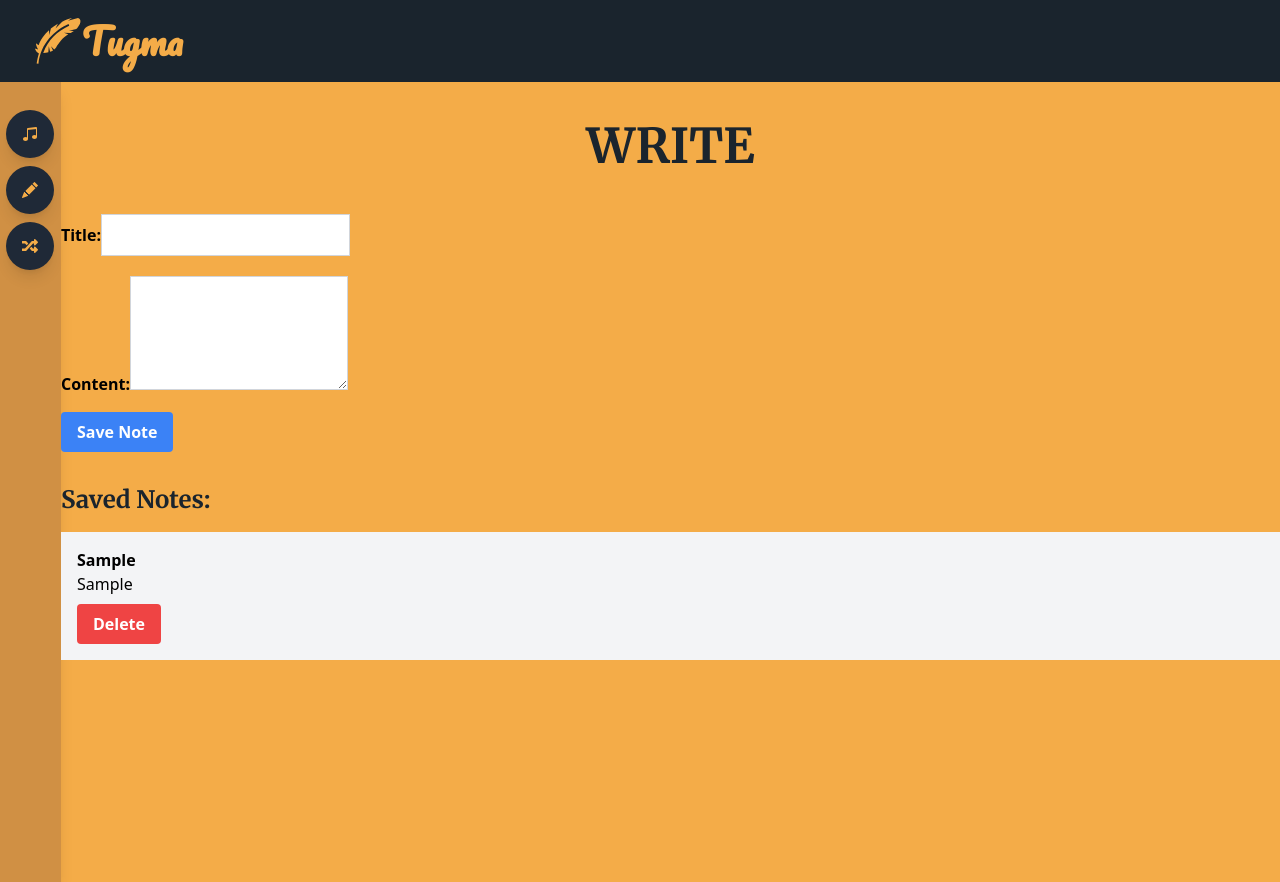
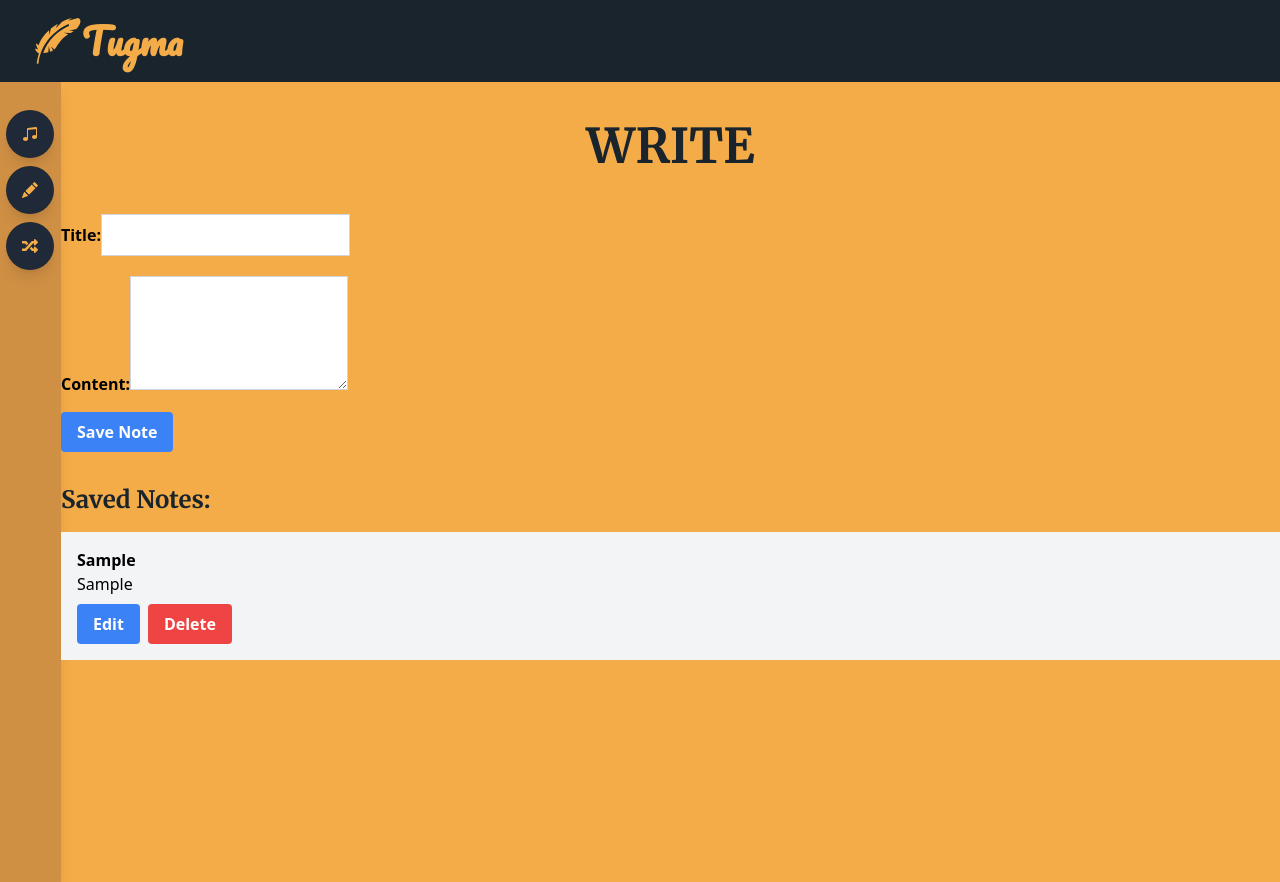
Before and after one commit to dimaliwatkent/tugma, a React (Vite) app: page /Write in a window 1280 px wide. Both pictures are taken after typing "Sample", "Sample" into the empty fields and a click on the button "Save Note". Built offline with nearby package versions, Linux system fonts and the light colour scheme.

Commit message:
Write update

```diff
--- a/src/components/Write.jsx
+++ b/src/components/Write.jsx
@@ -4,6 +4,7 @@ const Write = () => {
   const [title, setTitle] = useState("");
   const [content, setContent] = useState("");
   const [notes, setNotes] = useState([]);
+  const [editIndex, setEditIndex] = useState(-1);
 
   const handleTitleChange = (event) => {
     setTitle(event.target.value);
@@ -19,7 +20,16 @@ const Write = () => {
       content,
     };
 
+    if (editIndex === -1) {
       setNotes((prevNotes) => [...prevNotes, newNote]);
+    } else {
+      setNotes((prevNotes) => {
+        const updatedNotes = [...prevNotes];
+        updatedNotes[editIndex] = newNote;
+        return updatedNotes;
+      });
+      setEditIndex(-1);
+    }
 
     setTitle("");
     setContent("");
@@ -29,6 +39,12 @@ const Write = () => {
     const updatedNotes = [...notes];
     updatedNotes.splice(index, 1);
     setNotes(updatedNotes);
+
+    if (index === editIndex) {
+      setEditIndex(-1);
+      setTitle("");
+      setContent("");
+    }
   };
 
   useEffect(() => {
@@ -76,7 +92,7 @@ const Write = () => {
         className="bg-blue-500 hover:bg-blue-600 text-white font-bold py-2 px-4 rounded"
         onClick={handleSaveNote}
       >
-        Save Note
+        {editIndex === -1 ? "Save Note" : "Update Note"}
       </button>
 
       <div className="mt-8">
@@ -85,12 +101,24 @@ const Write = () => {
           <div className="bg-gray-100 p-4 mb-4" key={index}>
             <h3 className="font-bold">{note.title}</h3>
             <p>{note.content}</p>
+            <div>
+              <button
+                className="bg-blue-500 hover:bg-blue-600 text-white font-bold py-2 px-4 rounded mt-2 mr-2"
+                onClick={() => {
+                  setEditIndex(index);
+                  setTitle(note.title);
+                  setContent(note.content);
+                }}
+              >
+                Edit
+              </button>
               <button
                 className="bg-red-500 hover:bg-red-600 text-white font-bold py-2 px-4 rounded mt-2"
                 onClick={() => handleDeleteNote(index)}
               >
                 Delete
               </button>
+            </div>
           </div>
         ))}
       </div>
```
Lines whose indentation alone changed are shown as unchanged.
